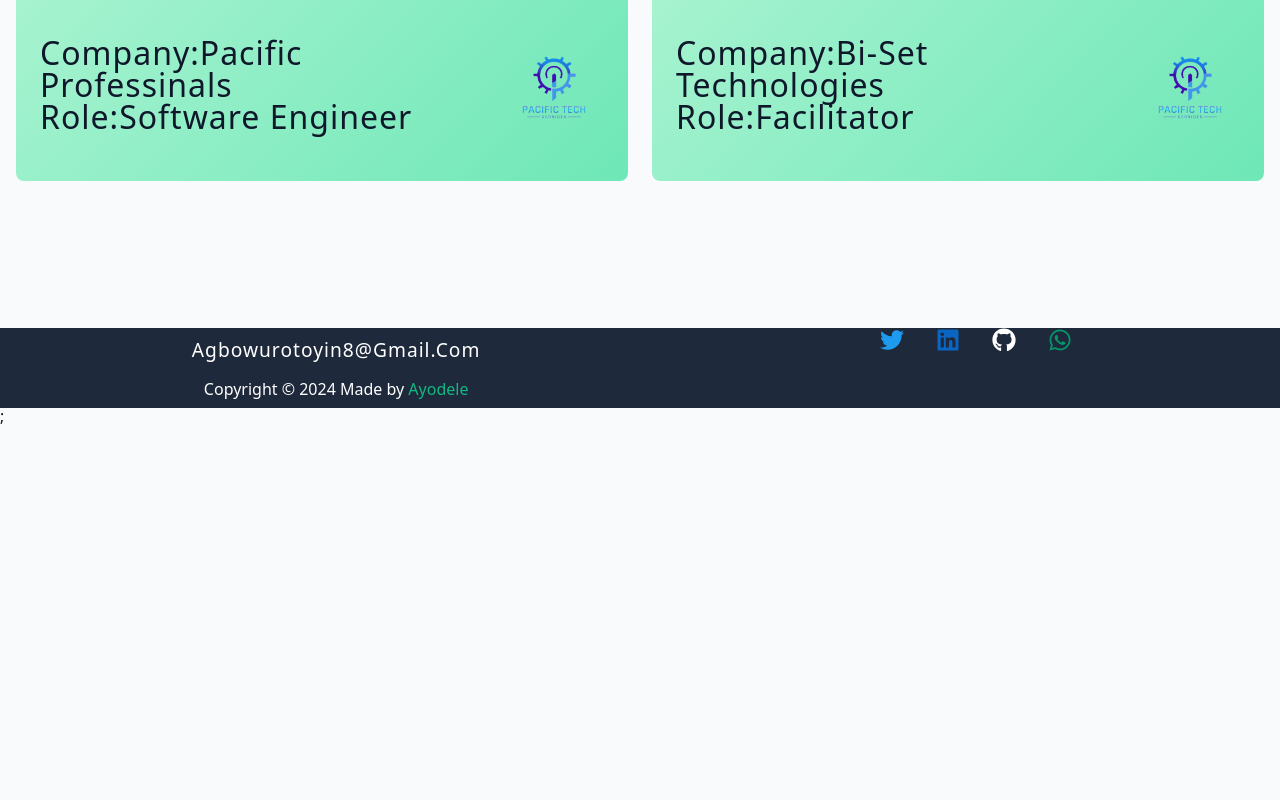
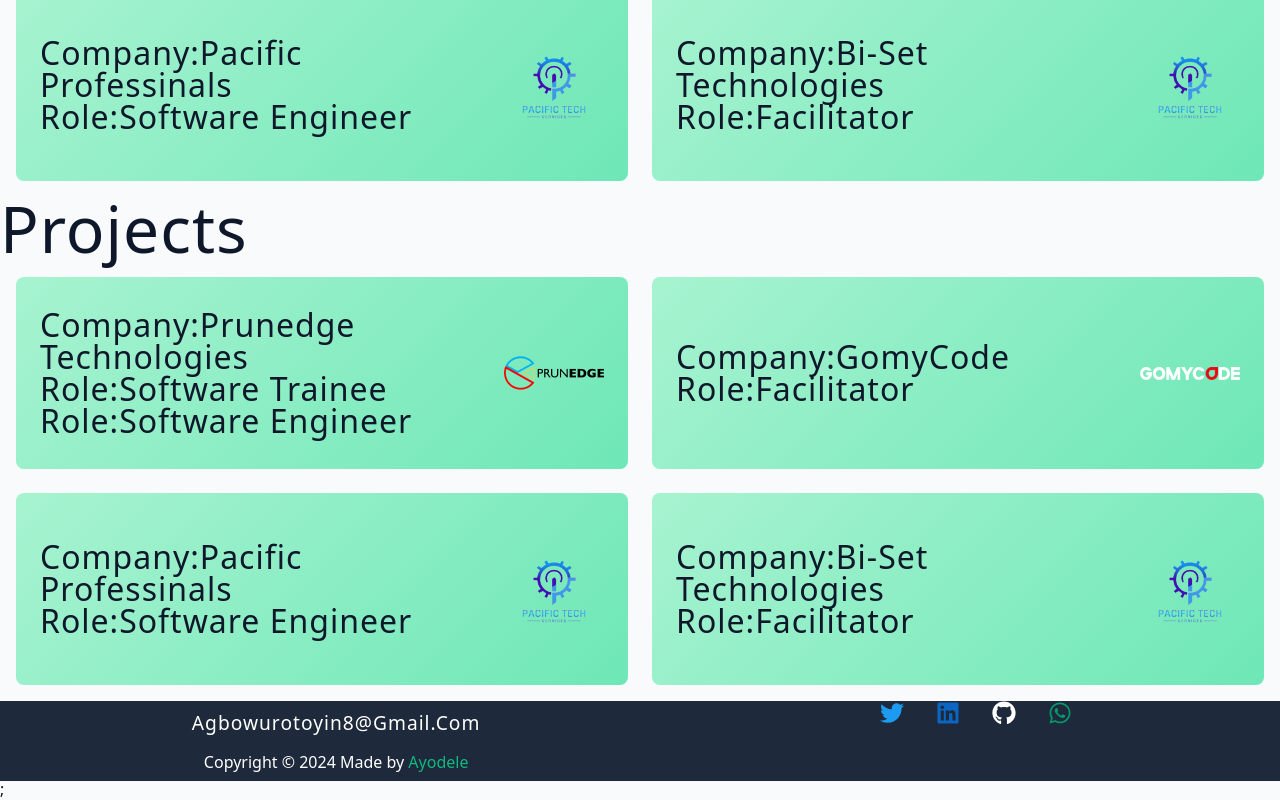
Before and after one commit to Codekazuki/devKazuki, a React (Vite) app: page /experience in a window 1280 px wide. Shown: the part 392-1192 px from the top of the page. Before the commit the page ends 819 px from the top, so only its background shows below. Built offline with nearby package versions, Linux system fonts and the light colour scheme.

Commit message:
new sprint

```diff
--- a/src/assets/data.js
+++ b/src/assets/data.js
@@ -26,3 +26,31 @@ export const recentCompany = [
     image: "pacific.png",
   },
 ];
+
+export const recentProjects = [
+  {
+    name: "",
+    id: 1,
+    role: "Software Engineer",
+    image: "prunedge.png",
+  },
+  {
+    name: "GomyCode",
+    id: 2,
+    role: "Facilitator",
+    image: "gomycode.png",
+  },
+  {
+    name: "Pacific Professinals",
+    id: 3,
+    role: "Software Engineer",
+    image: "pacific.png",
+  },
+  {
+    name: "Bi-Set Technologies",
+    id: 4,
+    role: "Facilitator",
+
+    image: "pacific.png",
+  },
+];
--- a/src/pages/Experience.jsx
+++ b/src/pages/Experience.jsx
@@ -1,5 +1,6 @@
 import { recentCompany } from "../assets/data";
 import Card from "../components/Card";
+import Project from "./Project";
 
 const Experience = () => {
   const experienceChart = recentCompany.map((item) => {
@@ -14,6 +15,7 @@ const Experience = () => {
     <section>
       <h1>Experiences </h1>
       <div className='card-list'>{experienceChart}</div>
+      <Project />
     </section>
   );
 };
--- a/src/pages/Project.jsx
+++ b/src/pages/Project.jsx
@@ -12,7 +12,7 @@ const Project = () => {
   });
   return (
     <section>
-      <h1>Experiences </h1>
+      <h1>Projects</h1>
       <div className='card-list'>{experienceChart}</div>
     </section>
   );
```
